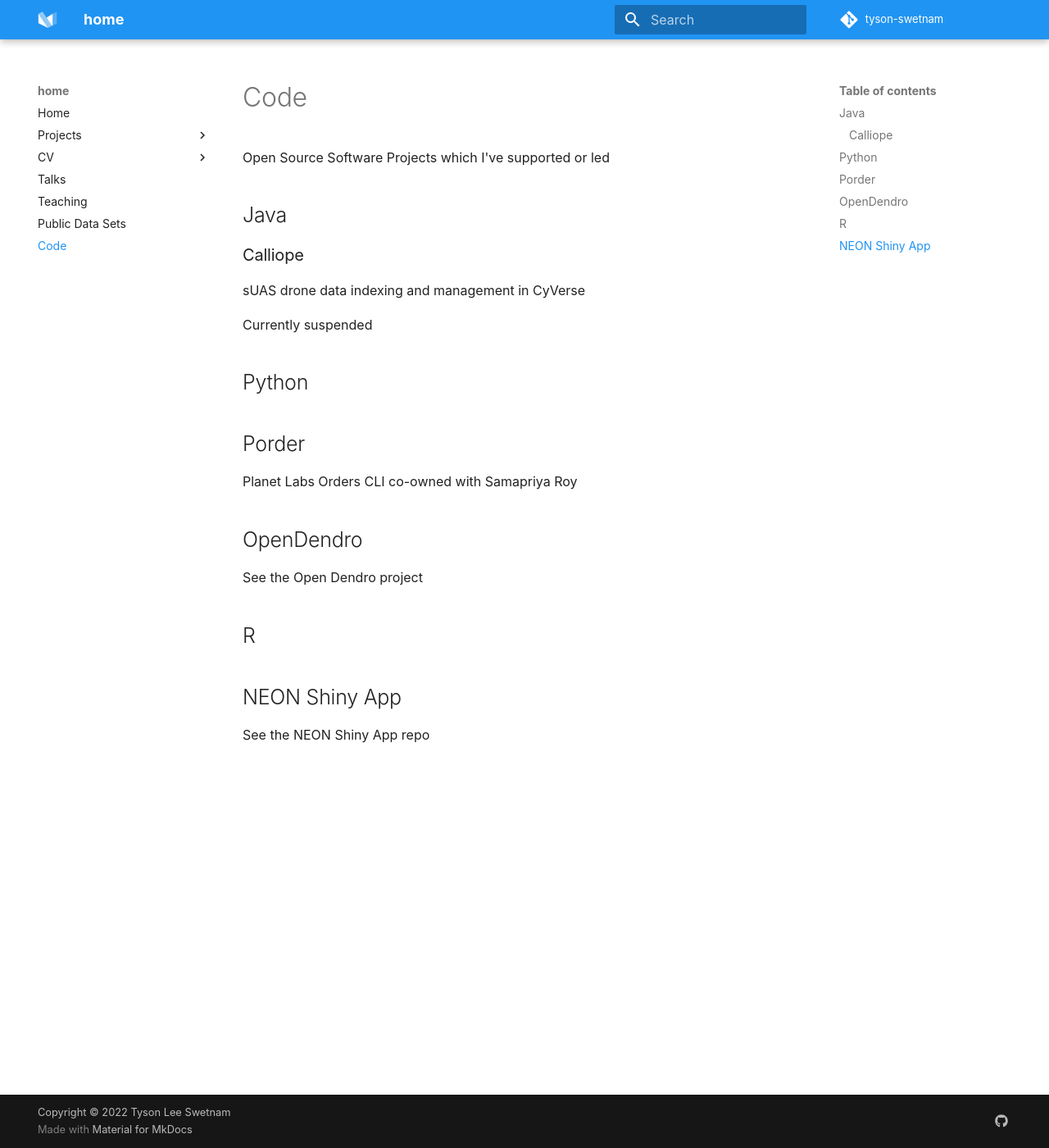
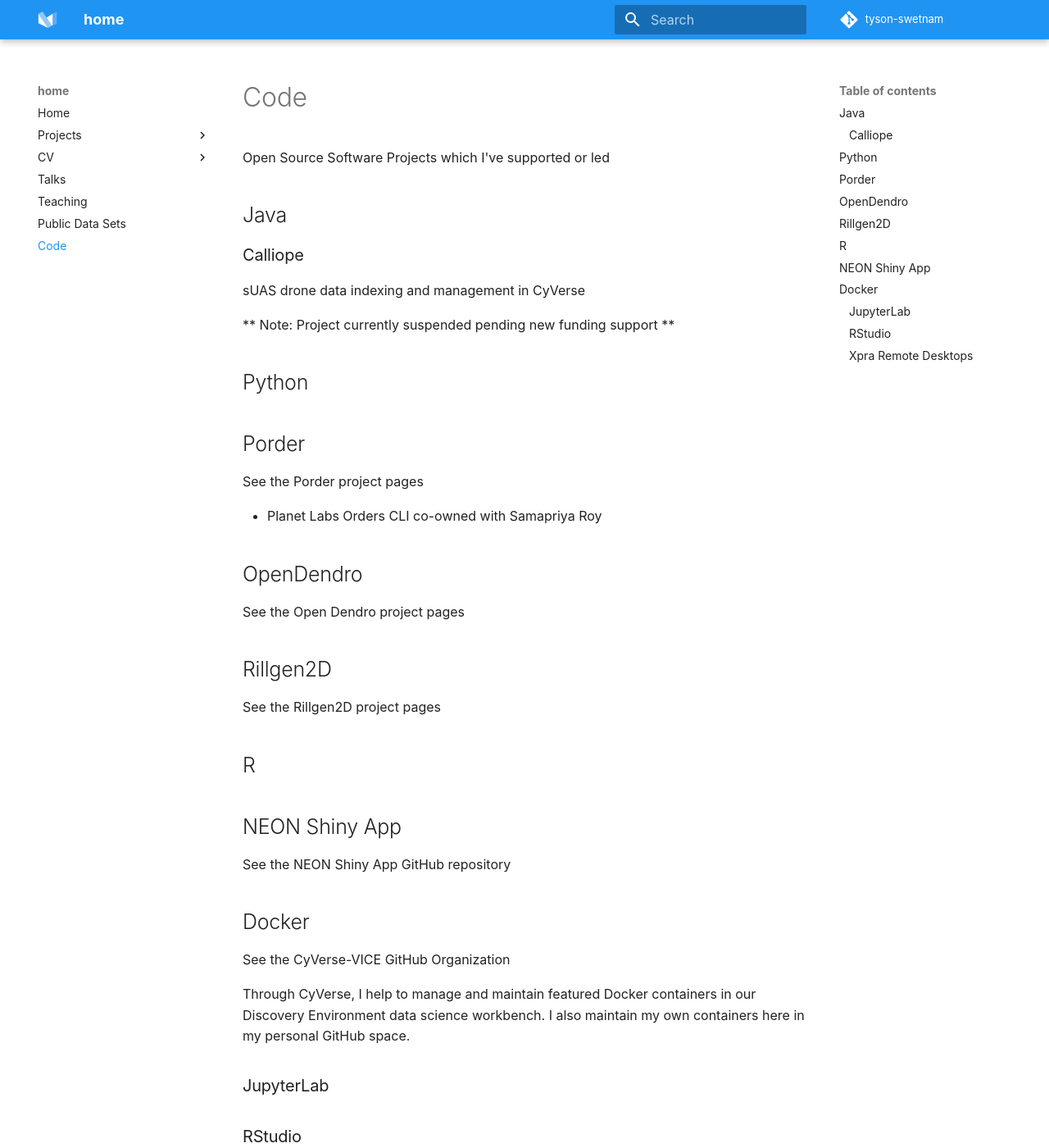
Before and after one commit to tyson-swetnam/new-website, an MkDocs documentation site: the page built from docs/code.md, in a window 1280 px wide and 1400 px high. Shown: the whole window at 82% size. Built offline with MkDocs 1.6.1 and Material for MkDocs 9.7.7, drawn with Linux system fonts in a browser that asks for light colours; some web fonts are replaced; comment, search, counter and statistics services are not loaded.

Commit message:
Update code.md

```diff
--- a/docs/code.md
+++ b/docs/code.md
@@ -8,20 +8,38 @@
 
 sUAS drone data indexing and management in CyVerse
 
-Currently suspended
+** Note: Project currently suspended pending new funding support **
 
 ## Python
 
 ## Porder
 
-Planet Labs Orders CLI co-owned with Samapriya Roy
+See the Porder project pages
+
+ * Planet Labs Orders CLI co-owned with Samapriya Roy
 
 ## OpenDendro
 
-See the Open Dendro project
+See the Open Dendro project pages
+
+## Rillgen2D
+
+See the Rillgen2D project pages
 
 ## R
 
 ## NEON Shiny App
 
-See the NEON Shiny App repo
+See the NEON Shiny App GitHub repository
+
+## Docker
+
+See the CyVerse-VICE GitHub Organization
+
+Through CyVerse, I help to manage and maintain featured Docker containers in our Discovery Environment data science workbench. I also maintain my own containers here in my personal GitHub space.
+
+### JupyterLab
+
+### RStudio
+
+### Xpra Remote Desktops
```
